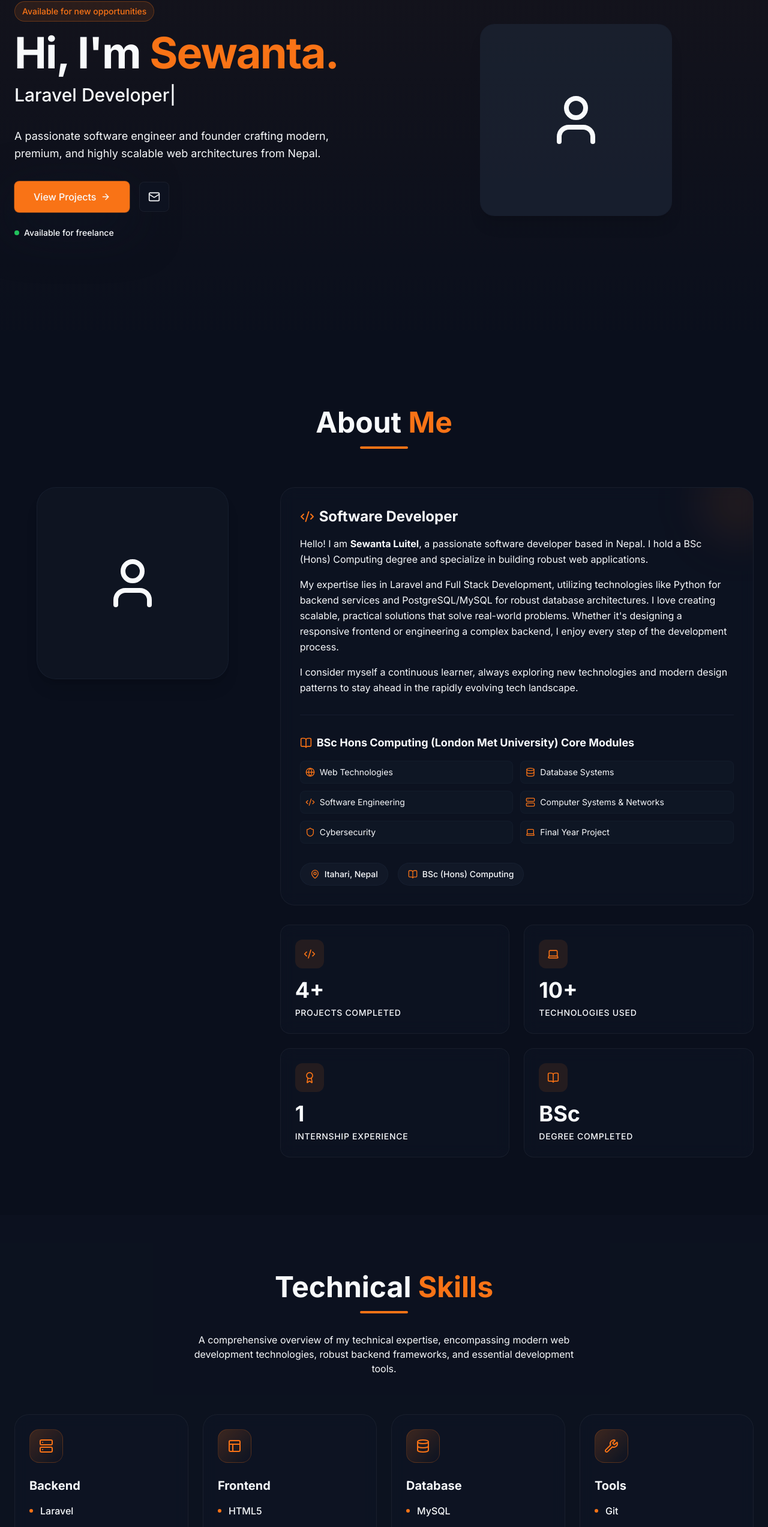
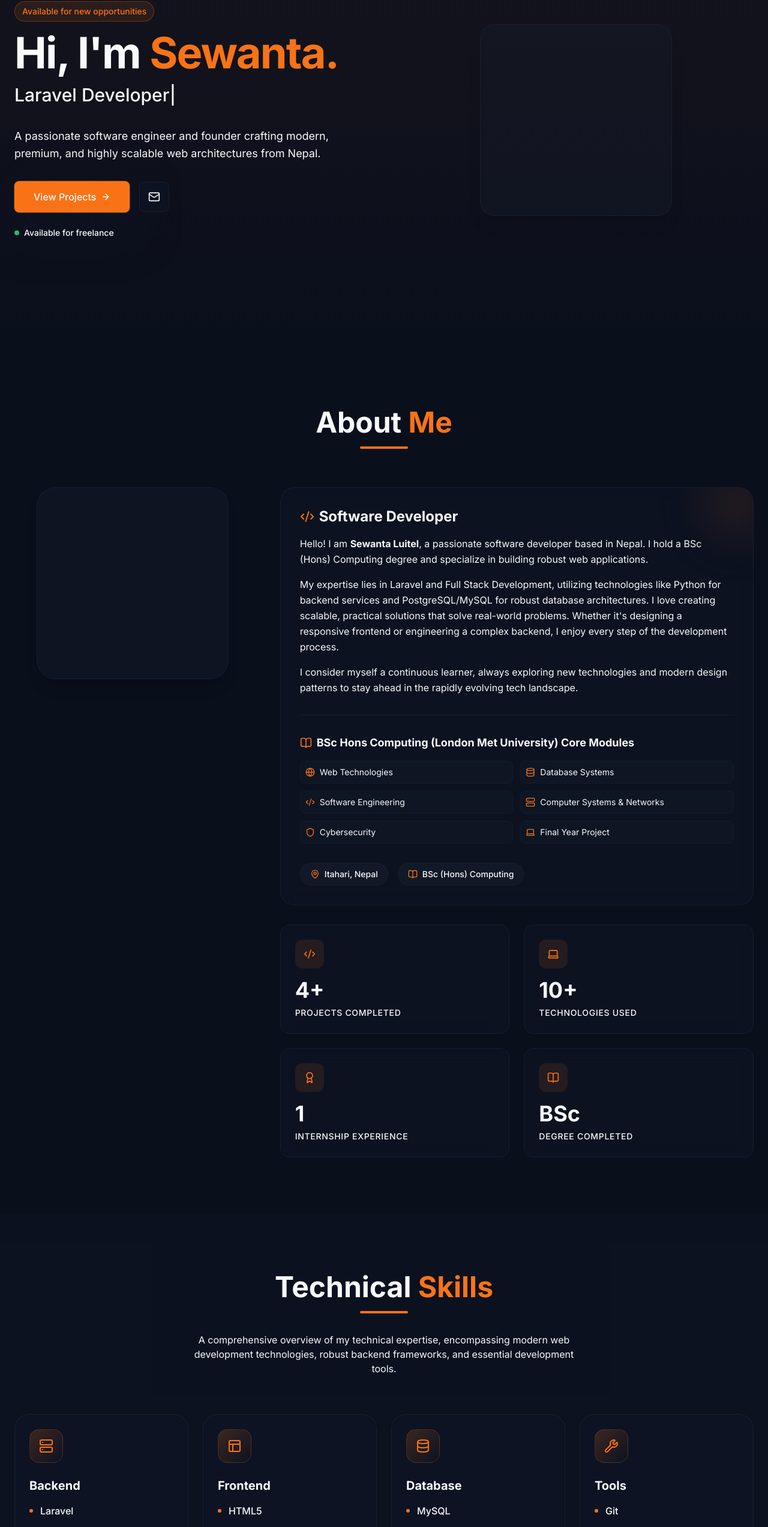
Before and after one commit to Sewanta07/creating-portfolio, a Next.js app: page / in a window 1280 px wide. Shown: the part 216-2761 px from the top of the page at 60% size. Built offline with nearby package versions, Linux system fonts and the light colour scheme.

Commit message:
Update skills and remove user icon placeholders

```diff
--- a/src/components/sections/About.tsx
+++ b/src/components/sections/About.tsx
@@ -43,7 +43,6 @@ export default function About() {
             <motion.div
               className="relative w-64 h-64 md:w-80 md:h-80 rounded-[2rem] border border-border/50 shadow-xl overflow-hidden flex items-center justify-center bg-secondary/20 transition-all duration-500 hover:border-accent/50"
             >
-              <User className="w-24 h-24 text-muted-foreground/50 transition-all duration-500 hover:text-accent/80" />
 
               {/* Image component using the provided profile photo */}
               <Image
--- a/src/components/sections/Hero.tsx
+++ b/src/components/sections/Hero.tsx
@@ -158,11 +158,7 @@ export default function Hero() {
               transition={{ duration: 0.8, delay: 0.2 }}
               className="relative w-64 h-64 md:w-80 md:h-80 group cursor-pointer"
             >
-              {/* Clean, professional border frame */}
               <div className="absolute inset-0 rounded-3xl border border-border/50 bg-secondary/20 shadow-xl overflow-hidden flex items-center justify-center z-10 transition-colors duration-500 hover:border-accent/50">
-                <div className="absolute inset-0 flex items-center justify-center bg-secondary/50">
-                  <User className="w-24 h-24 text-muted-foreground/50 transition-all duration-500 group-hover:text-accent/80" />
-                </div>
 
                 {/* Image component using the provided profile photo */}
                 <Image
--- a/src/components/sections/Skills.tsx
+++ b/src/components/sections/Skills.tsx
@@ -9,17 +9,17 @@ export default function Skills() {
     {
       title: "Backend",
       icon: <Server className="w-6 h-6" />,
-      skills: ["Laravel", "PHP", "Java", "ASP.NET"],
+      skills: ["Laravel", "Django", "Python", "Java", "C# / .NET"],
     },
     {
       title: "Frontend",
       icon: <Layout className="w-6 h-6" />,
-      skills: ["HTML5", "CSS3", "Bootstrap", "Tailwind CSS", "JavaScript", "React"],
+      skills: ["HTML5", "CSS3", "Bootstrap", "Tailwind CSS", "JavaScript", "React", "Next.js"],
     },
     {
       title: "Database",
       icon: <Database className="w-6 h-6" />,
-      skills: ["MySQL", "SQL Server"],
+      skills: ["MySQL", "PostgreSQL", "SQL Server"],
     },
     {
       title: "Tools",
```
